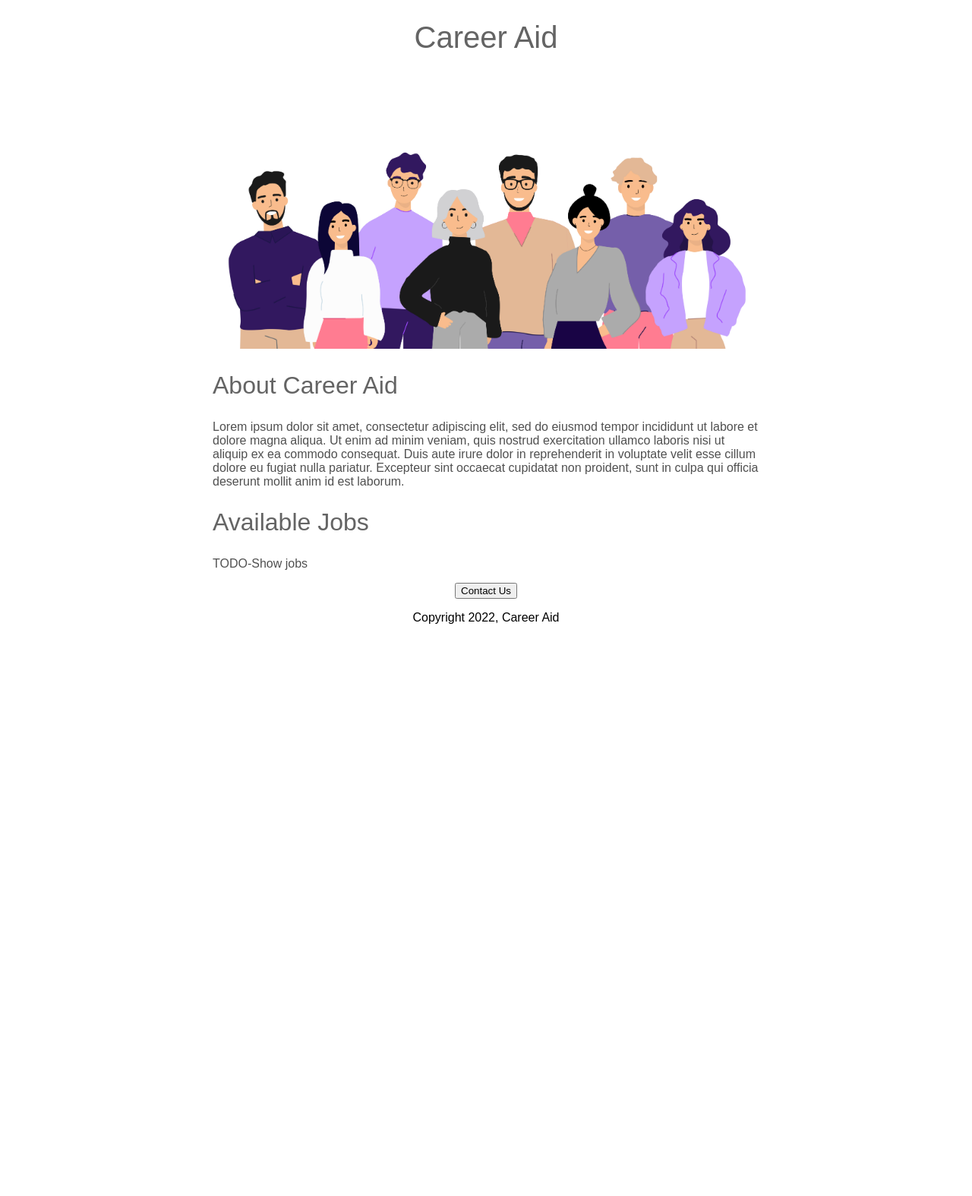
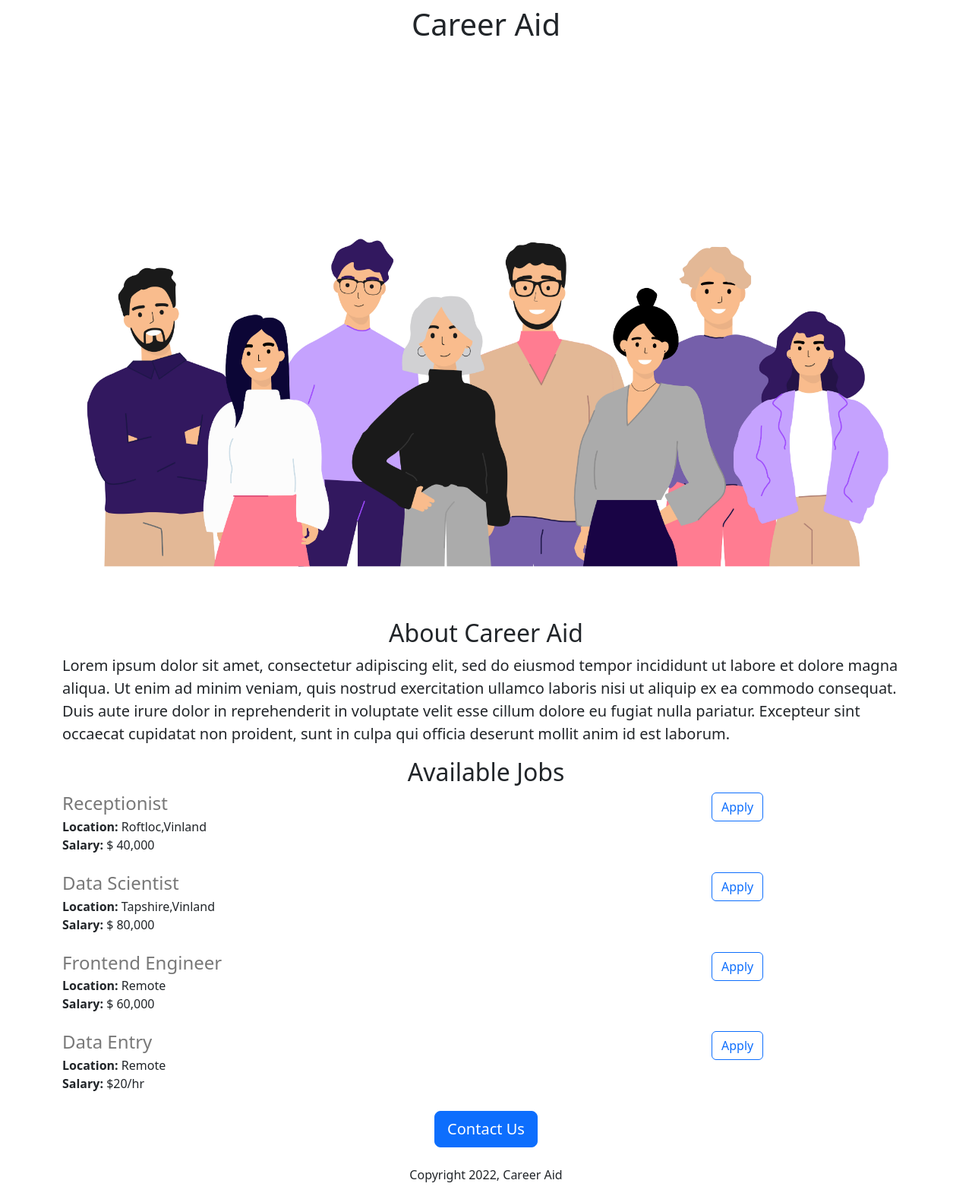
Before and after one commit to badguybandi/CareerWebsite, a Flask app: page / in a window 1280 px wide. Shown: the whole page at 76% size. Before the commit the page ends 821 px from the top, so only its background shows below. Run offline with Flask 3, Linux system fonts and the light colour scheme.

Commit message:
Added dynamic data and api route

```diff
--- a/app.py
+++ b/app.py
@@ -1,10 +1,39 @@
-from flask import Flask, render_template
+from flask import Flask, render_template, jsonify
 
 app = Flask(__name__)
 
+JOBS = [{
+  'id': 1,
+  'title': 'Receptionist',
+  'location': 'Roftloc,Vinland',
+  'salary': '$ 40,000'
+}, {
+  'id': 2,
+  'title': 'Data Scientist',
+  'location': 'Tapshire,Vinland',
+  'salary': '$ 80,000'
+}, {
+  'id': 3,
+  'title': 'Frontend Engineer',
+  'location': 'Remote',
+  'salary': '$ 60,000'
+}, {
+  'id': 4,
+  'title': 'Data Entry',
+  'location': 'Remote',
+  'salary': '$20/hr'
+}]
+
+
 @app.route("/")
 def hello():
-  return render_template("home.html")
+  return render_template("home.html", jobs=JOBS)
+
+
+@app.route("/api/jobs")
+def list_jobs():
+  return jsonify(JOBS)
+
 
 if __name__ == "__main__":
-  app.run(host='0.0.0.0',debug=True)
+  app.run(host='0.0.0.0', debug=True)
--- a/templates/home.html
+++ b/templates/home.html
@@ -1,57 +1,36 @@
 <!DOCTYPE html>
 <html>
   <head>
-    <title>Career Aid</title>
+    <meta charset="utf-8">
+    <meta name="viewport" content="width=device-width, initial-scale=1">
+    <link href="https://cdn.jsdelivr.net/npm/bootstrap@5.3.0/dist/css/bootstrap.min.css" rel="stylesheet" integrity="sha384-9ndCyUaIbzAi2FUVXJi0CjmCapSmO7SnpJef0486qhLnuZ2cdeRhO02iuK6FUUVM" crossorigin="anonymous">
     <style>
-      body{
-        font-family: sans-serif;
-      }
-      h1{
-        font-size:40px;
-        font-family: Arial;
-        font-weight: normal;
-        color: rgb(100, 100, 100);
-        text-align: center;
-      }
-
-      #banner{
-        width: 100%;
+      #bannner{
         height: 360px;
         object-fit: cover;
       }
-
-      h2{
-        font-size: 32px;
-        color: rgb(100,100,100);
-        font-family: Arial;
-        font-weight: normal;
-      }
-
-      .bodytext{
-        font-family: Arial;
-        color: rgb(80,80,80);
-
-      }
-
-      #container{
-        max-width:720px;
-        margin: 0 auto 0 auto;
-      }
     </style>
+    <title>Career Aid</title>
   </head>
   <body>
-    <div id="container">
-    <h1>Career Aid</h1>
-    <img id="banner" src="static/banner.jpg" height=320px >
+    <script src="https://cdn.jsdelivr.net/npm/bootstrap@5.3.0/dist/js/bootstrap.bundle.min.js" integrity="sha384-geWF76RCwLtnZ8qwWowPQNguL3RmwHVBC9FhGdlKrxdiJJigb/j/68SIy3Te4Bkz" crossorigin="anonymous"></script>
 
-    <h2>About Career Aid</h2>
-    <p class="bodytext">Lorem ipsum dolor sit amet, consectetur adipiscing elit, sed do eiusmod tempor incididunt ut labore et dolore magna aliqua. Ut enim ad minim veniam, quis nostrud exercitation ullamco laboris nisi ut aliquip ex ea commodo consequat. Duis aute irure dolor in reprehenderit in voluptate velit esse cillum dolore eu fugiat nulla pariatur. Excepteur sint occaecat cupidatat non proident, sunt in culpa qui officia deserunt mollit anim id est laborum.</p>
+    <div class="container">
+    <h1 class="text-center mt-2">Career Aid</h1>
+    <img src="static/banner.jpg" class="img-fluid" height=320px >
 
-    <h2>Available Jobs</h2>
-    <p class="bodytext">TODO-Show jobs</p>
-    <div style="text-align:center;">
-    <button>Contact Us</button>
-      <p>Copyright 2022, Career Aid</p>
+    <h2 class="text-center mt-2 mb-2">About Career Aid</h2>
+    <p class="lead"*>Lorem ipsum dolor sit amet, consectetur adipiscing elit, sed do eiusmod tempor incididunt ut labore et dolore magna aliqua. Ut enim ad minim veniam, quis nostrud exercitation ullamco laboris nisi ut aliquip ex ea commodo consequat. Duis aute irure dolor in reprehenderit in voluptate velit esse cillum dolore eu fugiat nulla pariatur. Excepteur sint occaecat cupidatat non proident, sunt in culpa qui officia deserunt mollit anim id est laborum.</p>
+
+    <h2 class="text-center mt-2 mb-2">Available Jobs</h2>
+    <div>
+      {% for job in jobs %}
+       {% include 'jobitem.html' %}
+      {% endfor %}
+    </div>
+    <div class="text-center">
+    <button class="btn btn-primary btn-lg">Contact Us</button>
+      <p class="mt-4">Copyright 2022, Career Aid</p>
     </div>
   </div>
   </body>
--- /dev/null
+++ b/templates/jobitem.html
@@ -0,0 +1,16 @@
+<div class="row" style="margin-bottom: 16px;padding-bottom: 8px;" class="border-bottom">
+  <div class="col-9">
+         <h4 style="color: rgb(120,120,120); margin-bottom: 4px; " >{{job['title']}}</h4>
+         <div>
+           <strong>Location: </strong>{{job['location']}}
+         </div>
+          {%if 'salary' in job%}
+          <div>
+            <strong>Salary: </strong>{{job['salary']}}
+          </div>
+          {%endif%}
+  </div>
+  <div class="col-3">
+  <button type="button" class="btn btn-outline-primary">Apply</button>
+  </div>
+ </div>
```
